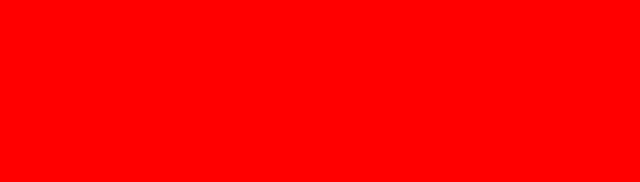
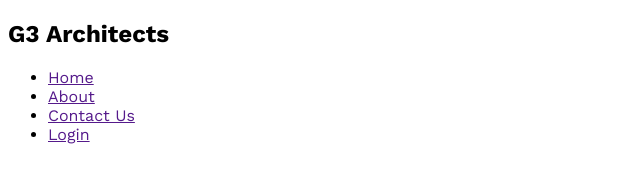
Before and after one commit to Houmayan/g3-architect, a plain HTML site: page index.html in a window 1280 px wide. Shown: the whole page, without its empty margins (0-640 px from the left). Drawn offline with nearby package versions, Linux system fonts and the light colour scheme.

Commit message:
work sans font added

```diff
--- a/architect.css
+++ b/architect.css
@@ -1,3 +1,6 @@
+/* Work sans font from google fonts */
+@import url('https://fonts.googleapis.com/css2?family=Work+Sans:ital,wght@0,400;0,700;0,800;1,500&display=swap');
+
 *{
-  background-color: red;
+  font-family: 'Work Sans', sans-serif;
 }
--- a/index.html
+++ b/index.html
@@ -3,10 +3,34 @@
 <head>
   <meta charset="UTF-8">
   <meta name="viewport" content="width=device-width, initial-scale=1.0">
-  <title>Document</title>
+  <title>G3 Architect</title>
   <link rel="stylesheet" href="architect.css">
 </head>
 <body>
+  <header>
 
+    <nav>
+      <h1>G3 Architects</h1>
+
+      <ul>
+        <li><a href="">Home</a></li>
+        <li><a href="">About</a></li>
+        <li><a href="">Contact Us</a></li>
+        <li><a href="">Login</a></li>
+      </ul>
+    </nav>
+
+  </header>
+
+  <main>
+
+
+  </main>
+
+
+  <footer>
+
+
+  </footer>
 </body>
 </html>
```
